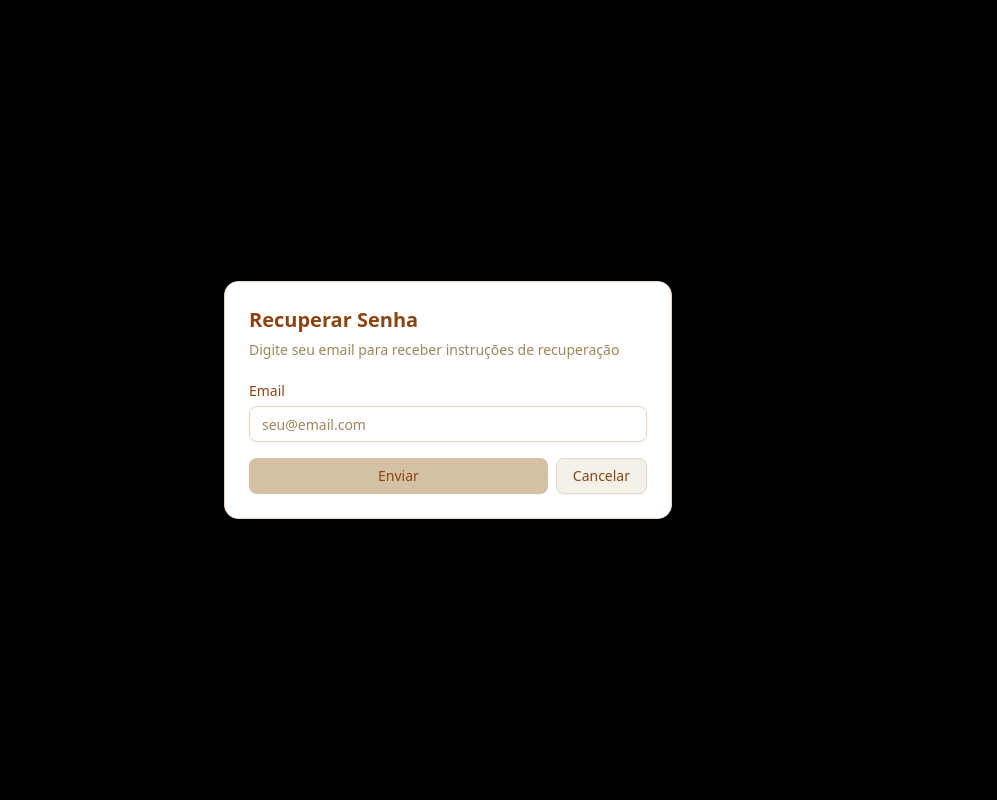
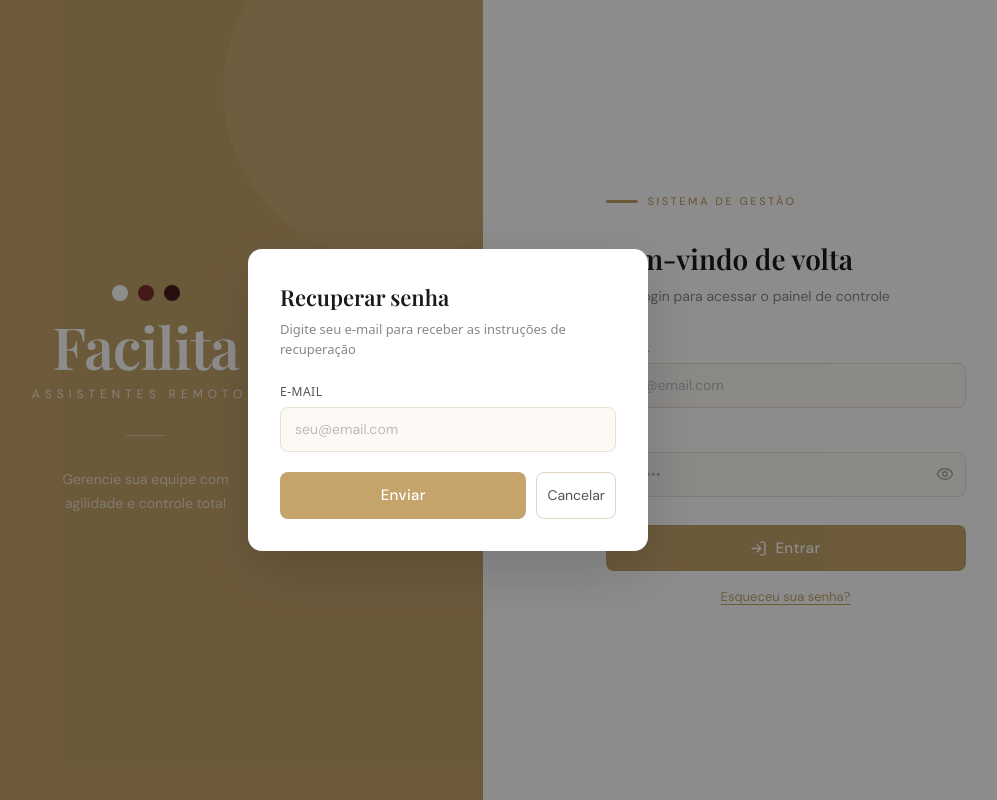
Before and after one commit to cassiops8/facilita-frontend-3, a React (Vite) app: page / in a window 1280 px wide. Both pictures are taken after a click on the button "Esqueceu sua senha?". Shown: the whole page, without its empty margins (192-1189 px from the left). Built offline with nearby package versions, Linux system fonts and the light colour scheme; no server answers.

Commit message:
Update Login.jsx

```diff
--- a/src/components/Login.jsx
+++ b/src/components/Login.jsx
@@ -1,11 +1,9 @@
 import { useState } from 'react'
 import { Button } from '@/components/ui/button'
 import { Input } from '@/components/ui/input'
-import { Card, CardContent, CardDescription, CardHeader, CardTitle } from '@/components/ui/card'
 import { Label } from '@/components/ui/label'
 import { Alert, AlertDescription } from '@/components/ui/alert'
 import { Eye, EyeOff, LogIn } from 'lucide-react'
-import facilitaLogo from '../assets/facilita-logo.jpeg'
 
 export default function Login({ onLogin }) {
   const [email, setEmail] = useState('')
@@ -24,18 +22,15 @@ export default function Login({ onLogin }) {
     setErro('')
 
     try {
-      const response = await fetch("${import.meta.env.VITE_API_URL || 'http://localhost:5000/api'}/login", {
+      const response = await fetch(`${import.meta.env.VITE_API_URL || 'http://localhost:5000/api'}/login`, {
         method: 'POST',
-        headers: {
-          'Content-Type': 'application/json',
-        },
+        headers: { 'Content-Type': 'application/json' },
         body: JSON.stringify({ email, senha }),
       })
 
       const data = await response.json()
 
       if (response.ok) {
-        // Armazenar o token JWT no localStorage
         localStorage.setItem('token', data.access_token)
         localStorage.setItem('user', JSON.stringify(data.funcionaria))
         onLogin(data.funcionaria)
@@ -57,9 +52,7 @@ export default function Login({ onLogin }) {
     try {
       const response = await fetch(`${import.meta.env.VITE_API_URL || 'http://localhost:5000/api'}/recuperar-senha`, {
         method: 'POST',
-        headers: {
-          'Content-Type': 'application/json',
-        },
+        headers: { 'Content-Type': 'application/json' },
         body: JSON.stringify({ email: emailRecuperacao }),
       })
 
@@ -79,153 +72,419 @@ export default function Login({ onLogin }) {
   }
 
   return (
-    <div className="min-h-screen flex items-center justify-center bg-gradient-to-br from-background to-secondary p-4">
-      <Card className="w-full max-w-md shadow-xl">
-        <CardHeader className="text-center space-y-4">
-          <div className="flex justify-center">
-            <img
-              src={facilitaLogo}
-              alt="Facilita AR"
-              className="h-20 w-auto object-contain"
-            />
+    <>
+      <style>{`
+        @import url('https://fonts.googleapis.com/css2?family=Playfair+Display:wght@400;600&family=DM+Sans:wght@300;400;500&display=swap');
+
+        .login-root {
+          min-height: 100vh;
+          display: flex;
+          font-family: 'DM Sans', sans-serif;
+          background: #f5f0e8;
+        }
+
+        /* ── Painel esquerdo (marca) ── */
+        .login-brand {
+          flex: 1.1;
+          background: #C4A46B;
+          display: flex;
+          flex-direction: column;
+          align-items: center;
+          justify-content: center;
+          padding: 3rem 2.5rem;
+          position: relative;
+          overflow: hidden;
+        }
+        .login-brand::before {
+          content: '';
+          position: absolute;
+          width: 340px;
+          height: 340px;
+          border-radius: 50%;
+          background: rgba(255,255,255,0.06);
+          top: -80px;
+          right: -80px;
+        }
+        .login-brand::after {
+          content: '';
+          position: absolute;
+          width: 220px;
+          height: 220px;
+          border-radius: 50%;
+          background: rgba(0,0,0,0.06);
+          bottom: -60px;
+          left: -60px;
+        }
+        .brand-content { position: relative; text-align: center; }
+        .brand-dots {
+          display: flex;
+          gap: 10px;
+          justify-content: center;
+          margin-bottom: 1rem;
+        }
+        .brand-dot {
+          width: 16px;
+          height: 16px;
+          border-radius: 50%;
+        }
+        .brand-name {
+          font-family: 'Playfair Display', serif;
+          font-size: 58px;
+          font-weight: 600;
+          color: #fff;
+          line-height: 1;
+          letter-spacing: -1px;
+        }
+        .brand-sub {
+          font-size: 12px;
+          color: rgba(255,255,255,0.8);
+          letter-spacing: 5px;
+          text-transform: uppercase;
+          margin-top: 10px;
+        }
+        .brand-divider {
+          width: 40px;
+          height: 1px;
+          background: rgba(255,255,255,0.4);
+          margin: 2rem auto;
+        }
+        .brand-tagline {
+          font-size: 14px;
+          color: rgba(255,255,255,0.65);
+          line-height: 1.7;
+          max-width: 200px;
+          margin: 0 auto;
+        }
+
+        /* ── Painel direito (formulário) ── */
+        .login-form-panel {
+          flex: 1;
+          display: flex;
+          align-items: center;
+          justify-content: center;
+          padding: 3rem 2rem;
+          background: #fff;
+        }
+        .login-form-box { width: 100%; max-width: 360px; }
+
+        .form-eyebrow {
+          display: flex;
+          align-items: center;
+          gap: 10px;
+          margin-bottom: 1.75rem;
+        }
+        .form-eyebrow-line {
+          width: 32px;
+          height: 3px;
+          background: #C4A46B;
+          border-radius: 2px;
+        }
+        .form-eyebrow-text {
+          font-size: 11px;
+          font-weight: 500;
+          letter-spacing: 2.5px;
+          text-transform: uppercase;
+          color: #C4A46B;
+        }
+
+        .form-title {
+          font-family: 'Playfair Display', serif;
+          font-size: 28px;
+          font-weight: 600;
+          color: #1a1a1a;
+          margin-bottom: 6px;
+        }
+        .form-subtitle {
+          font-size: 14px;
+          color: #888;
+          margin-bottom: 2rem;
+        }
+
+        .field-group { margin-bottom: 1.25rem; }
+        .field-label {
+          display: block;
+          font-size: 12px;
+          font-weight: 500;
+          color: #555;
+          letter-spacing: 0.5px;
+          text-transform: uppercase;
+          margin-bottom: 6px;
+        }
+        .field-input {
+          width: 100%;
+          padding: 11px 14px;
+          border: 1.5px solid #e8e0d0;
+          border-radius: 8px;
+          background: #fdfaf5;
+          color: #1a1a1a;
+          font-size: 14px;
+          font-family: 'DM Sans', sans-serif;
+          outline: none;
+          transition: border-color 0.2s, box-shadow 0.2s;
+          box-sizing: border-box;
+        }
+        .field-input:focus {
+          border-color: #C4A46B;
+          box-shadow: 0 0 0 3px rgba(196,164,107,0.15);
+          background: #fff;
+        }
+        .field-input::placeholder { color: #bbb; }
+        .password-wrapper { position: relative; }
+        .password-wrapper .field-input { padding-right: 44px; }
+        .password-toggle {
+          position: absolute;
+          right: 12px;
+          top: 50%;
+          transform: translateY(-50%);
+          background: none;
+          border: none;
+          cursor: pointer;
+          color: #aaa;
+          padding: 0;
+          display: flex;
+          align-items: center;
+        }
+        .password-toggle:hover { color: #C4A46B; }
+
+        .btn-entrar {
+          width: 100%;
+          padding: 12px;
+          background: #C4A46B;
+          color: #fff;
+          border: none;
+          border-radius: 8px;
+          font-size: 15px;
+          font-weight: 500;
+          font-family: 'DM Sans', sans-serif;
+          cursor: pointer;
+          display: flex;
+          align-items: center;
+          justify-content: center;
+          gap: 8px;
+          margin-top: 1.75rem;
+          transition: background 0.2s, transform 0.1s;
+          letter-spacing: 0.3px;
+        }
+        .btn-entrar:hover:not(:disabled) { background: #b8955a; }
+        .btn-entrar:active:not(:disabled) { transform: scale(0.98); }
+        .btn-entrar:disabled { opacity: 0.7; cursor: not-allowed; }
+
+        .btn-forgot {
+          display: block;
+          width: 100%;
+          text-align: center;
+          margin-top: 1rem;
+          font-size: 13px;
+          color: #C4A46B;
+          background: none;
+          border: none;
+          cursor: pointer;
+          font-family: 'DM Sans', sans-serif;
+          text-decoration: underline;
+          text-underline-offset: 3px;
+        }
+        .btn-forgot:hover { color: #b8955a; }
+
+        .spinner {
+          width: 16px;
+          height: 16px;
+          border: 2px solid rgba(255,255,255,0.4);
+          border-top-color: #fff;
+          border-radius: 50%;
+          animation: spin 0.7s linear infinite;
+        }
+        @keyframes spin { to { transform: rotate(360deg); } }
+
+        /* ── Modal recuperação de senha ── */
+        .modal-overlay {
+          position: fixed;
+          inset: 0;
+          background: rgba(0,0,0,0.45);
+          display: flex;
+          align-items: center;
+          justify-content: center;
+          padding: 1rem;
+          z-index: 50;
+        }
+        .modal-card {
+          background: #fff;
+          border-radius: 14px;
+          padding: 2rem;
+          width: 100%;
+          max-width: 400px;
+          box-shadow: 0 20px 60px rgba(0,0,0,0.15);
+        }
+        .modal-title {
+          font-family: 'Playfair Display', serif;
+          font-size: 22px;
+          font-weight: 600;
+          color: #1a1a1a;
+          margin-bottom: 6px;
+        }
+        .modal-subtitle {
+          font-size: 13px;
+          color: #888;
+          margin-bottom: 1.5rem;
+        }
+        .modal-actions {
+          display: flex;
+          gap: 10px;
+          margin-top: 1.25rem;
+        }
+        .btn-outline {
+          flex: 1;
+          padding: 10px;
+          background: transparent;
+          border: 1.5px solid #e0d5c5;
+          border-radius: 8px;
+          font-size: 14px;
+          font-family: 'DM Sans', sans-serif;
+          cursor: pointer;
+          color: #555;
+          transition: background 0.2s;
+        }
+        .btn-outline:hover { background: #fdfaf5; }
+
+        /* ── Responsivo (mobile) ── */
+        @media (max-width: 640px) {
+          .login-brand { display: none; }
+          .login-form-panel { padding: 2rem 1.5rem; }
+          .login-root { background: #fff; }
+        }
+      `}</style>
+
+      <div className="login-root">
+
+        {/* Painel esquerdo — Marca */}
+        <div className="login-brand">
+          <div className="brand-content">
+            <div className="brand-dots">
+              <div className="brand-dot" style={{ background: '#fff' }} />
+              <div className="brand-dot" style={{ background: '#7A3030' }} />
+              <div className="brand-dot" style={{ background: '#4A1C1C' }} />
             </div>
-          <CardTitle className="text-2xl font-bold text-foreground">
-            Sistema de Gestão
-          </CardTitle>
-          <CardDescription className="text-muted-foreground">
-            Faça login para acessar o painel de controle
-          </CardDescription>
-        </CardHeader>
-        <CardContent>
-          <form onSubmit={handleSubmit} className="space-y-4">
-            <div className="space-y-2">
-              <Label htmlFor="email">Email</Label>
-              <Input
+            <div className="brand-name">Facilita</div>
+            <div className="brand-sub">Assistentes Remotos</div>
+            <div className="brand-divider" />
+            <p className="brand-tagline">
+              Gerencie sua equipe com agilidade e controle total
+            </p>
+          </div>
+        </div>
+
+        {/* Painel direito — Formulário */}
+        <div className="login-form-panel">
+          <div className="login-form-box">
+
+            <div className="form-eyebrow">
+              <div className="form-eyebrow-line" />
+              <span className="form-eyebrow-text">Sistema de gestão</span>
+            </div>
+
+            <h1 className="form-title">Bem-vindo de volta</h1>
+            <p className="form-subtitle">Faça login para acessar o painel de controle</p>
+
+            <form onSubmit={handleSubmit}>
+              <div className="field-group">
+                <label className="field-label" htmlFor="email">E-mail</label>
+                <input
                   id="email"
+                  className="field-input"
                   type="email"
                   placeholder="seu@email.com"
                   value={email}
                   onChange={(e) => setEmail(e.target.value)}
                   required
-                className="w-full"
                 />
               </div>
 
-            <div className="space-y-2">
-              <Label htmlFor="senha">Senha</Label>
-              <div className="relative">
-                <Input
+              <div className="field-group">
+                <label className="field-label" htmlFor="senha">Senha</label>
+                <div className="password-wrapper">
+                  <input
                     id="senha"
+                    className="field-input"
                     type={mostrarSenha ? 'text' : 'password'}
-                  placeholder="Sua senha"
+                    placeholder="••••••••"
                     value={senha}
                     onChange={(e) => setSenha(e.target.value)}
                     required
-                  className="w-full pr-10"
                   />
-                <Button
+                  <button
                     type="button"
-                  variant="ghost"
-                  size="sm"
-                  className="absolute right-0 top-0 h-full px-3 py-2 hover:bg-transparent"
+                    className="password-toggle"
                     onClick={() => setMostrarSenha(!mostrarSenha)}
+                    aria-label={mostrarSenha ? 'Ocultar senha' : 'Mostrar senha'}
                   >
-                  {mostrarSenha ? (
-                    <EyeOff className="h-4 w-4" />
-                  ) : (
-                    <Eye className="h-4 w-4" />
-                  )}
-                </Button>
+                    {mostrarSenha ? <EyeOff size={18} /> : <Eye size={18} />}
+                  </button>
                 </div>
               </div>
 
               {erro && (
-              <Alert variant="destructive">
+                <Alert variant="destructive" style={{ marginTop: '0.75rem' }}>
                   <AlertDescription>{erro}</AlertDescription>
                 </Alert>
               )}
 
-            <Button
-              type="submit"
-              className="w-full"
-              disabled={carregando}
-            >
+              <button type="submit" className="btn-entrar" disabled={carregando}>
                 {carregando ? (
-                <div className="flex items-center space-x-2">
-                  <div className="animate-spin rounded-full h-4 w-4 border-b-2 border-white"></div>
-                  <span>Entrando...</span>
-                </div>
+                  <><div className="spinner" /><span>Entrando...</span></>
                 ) : (
-                <div className="flex items-center space-x-2">
-                  <LogIn className="h-4 w-4" />
-                  <span>Entrar</span>
-                </div>
+                  <><LogIn size={17} /><span>Entrar</span></>
                 )}
-            </Button>
+              </button>
 
-            <div className="text-center">
-              <Button
+              <button
                 type="button"
-                variant="link"
-                className="text-sm text-muted-foreground hover:text-primary"
+                className="btn-forgot"
                 onClick={() => setMostrarRecuperacao(true)}
               >
                 Esqueceu sua senha?
-              </Button>
+              </button>
+            </form>
           </div>
-          </form>
-        </CardContent>
-      </Card>
+        </div>
+      </div>
 
-      {/* Modal de Recuperação de Senha */}
+      {/* Modal — Recuperação de Senha */}
       {mostrarRecuperacao && (
-        <div className="fixed inset-0 bg-black bg-opacity-50 flex items-center justify-center p-4 z-50">
-          <Card className="w-full max-w-md">
-            <CardHeader>
-              <CardTitle className="text-xl font-bold">Recuperar Senha</CardTitle>
-              <CardDescription>
-                Digite seu email para receber instruções de recuperação
-              </CardDescription>
-            </CardHeader>
-            <CardContent>
-              <form onSubmit={handleRecuperarSenha} className="space-y-4">
-                <div className="space-y-2">
-                  <Label htmlFor="emailRecuperacao">Email</Label>
-                  <Input
+        <div className="modal-overlay">
+          <div className="modal-card">
+            <h2 className="modal-title">Recuperar senha</h2>
+            <p className="modal-subtitle">
+              Digite seu e-mail para receber as instruções de recuperação
+            </p>
+
+            <form onSubmit={handleRecuperarSenha}>
+              <div className="field-group">
+                <label className="field-label" htmlFor="emailRecuperacao">E-mail</label>
+                <input
                   id="emailRecuperacao"
+                  className="field-input"
                   type="email"
                   placeholder="seu@email.com"
                   value={emailRecuperacao}
                   onChange={(e) => setEmailRecuperacao(e.target.value)}
                   required
-                    className="w-full"
                 />
               </div>
 
               {mensagemRecuperacao && (
-                  <Alert>
+                <Alert style={{ marginTop: '0.5rem' }}>
                   <AlertDescription>{mensagemRecuperacao}</AlertDescription>
                 </Alert>
               )}
 
-                <div className="flex space-x-2">
-                  <Button
-                    type="submit"
-                    className="flex-1"
-                    disabled={carregandoRecuperacao}
-                  >
+              <div className="modal-actions">
+                <button type="submit" className="btn-entrar" style={{ marginTop: 0 }} disabled={carregandoRecuperacao}>
                   {carregandoRecuperacao ? (
-                      <div className="flex items-center space-x-2">
-                        <div className="animate-spin rounded-full h-4 w-4 border-b-2 border-white"></div>
-                        <span>Enviando...</span>
-                      </div>
-                    ) : (
-                      'Enviar'
-                    )}
-                  </Button>
-                  <Button
+                    <><div className="spinner" /><span>Enviando...</span></>
+                  ) : 'Enviar'}
+                </button>
+                <button
                   type="button"
-                    variant="outline"
+                  className="btn-outline"
                   onClick={() => {
                     setMostrarRecuperacao(false)
                     setEmailRecuperacao('')
@@ -233,13 +492,12 @@ export default function Login({ onLogin }) {
                   }}
                 >
                   Cancelar
-                  </Button>
+                </button>
               </div>
             </form>
-            </CardContent>
-          </Card>
+          </div>
         </div>
       )}
-    </div>
+    </>
   )
 }
```
Lines whose indentation alone changed are shown as unchanged.
